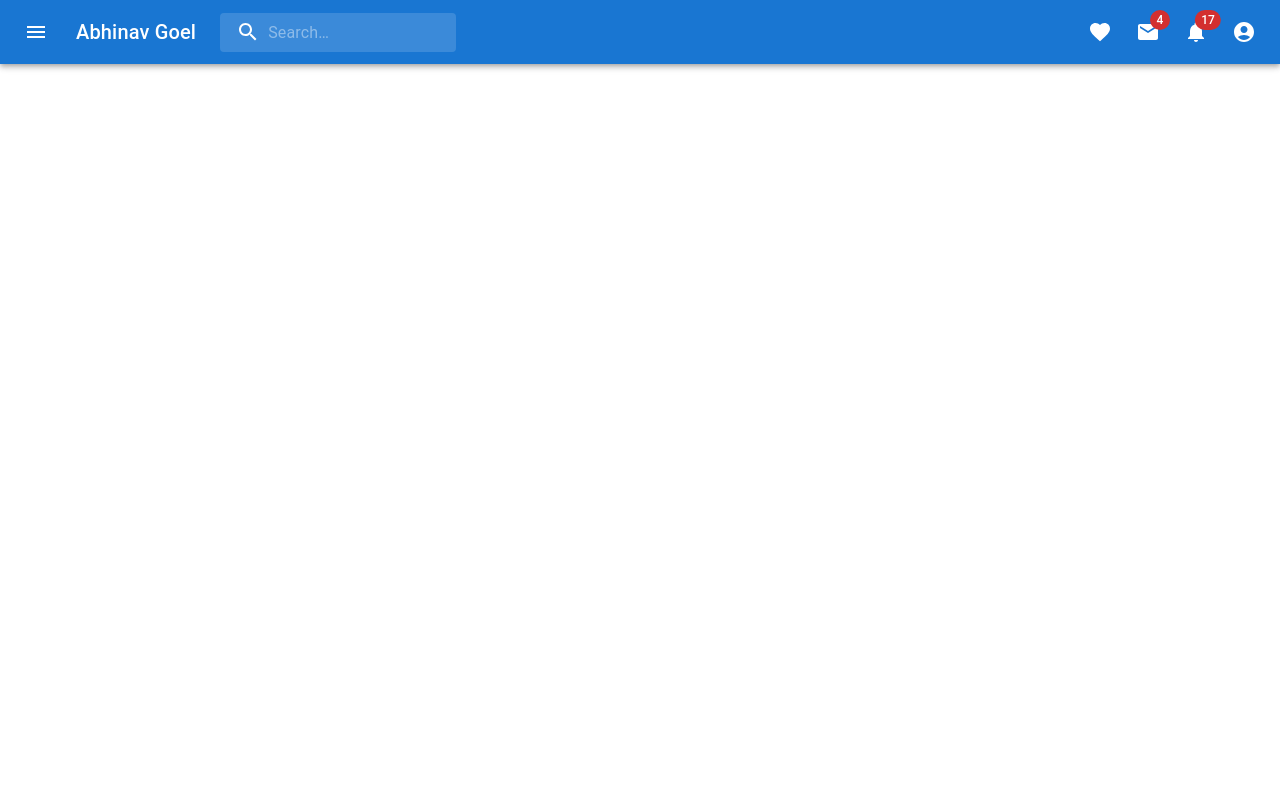
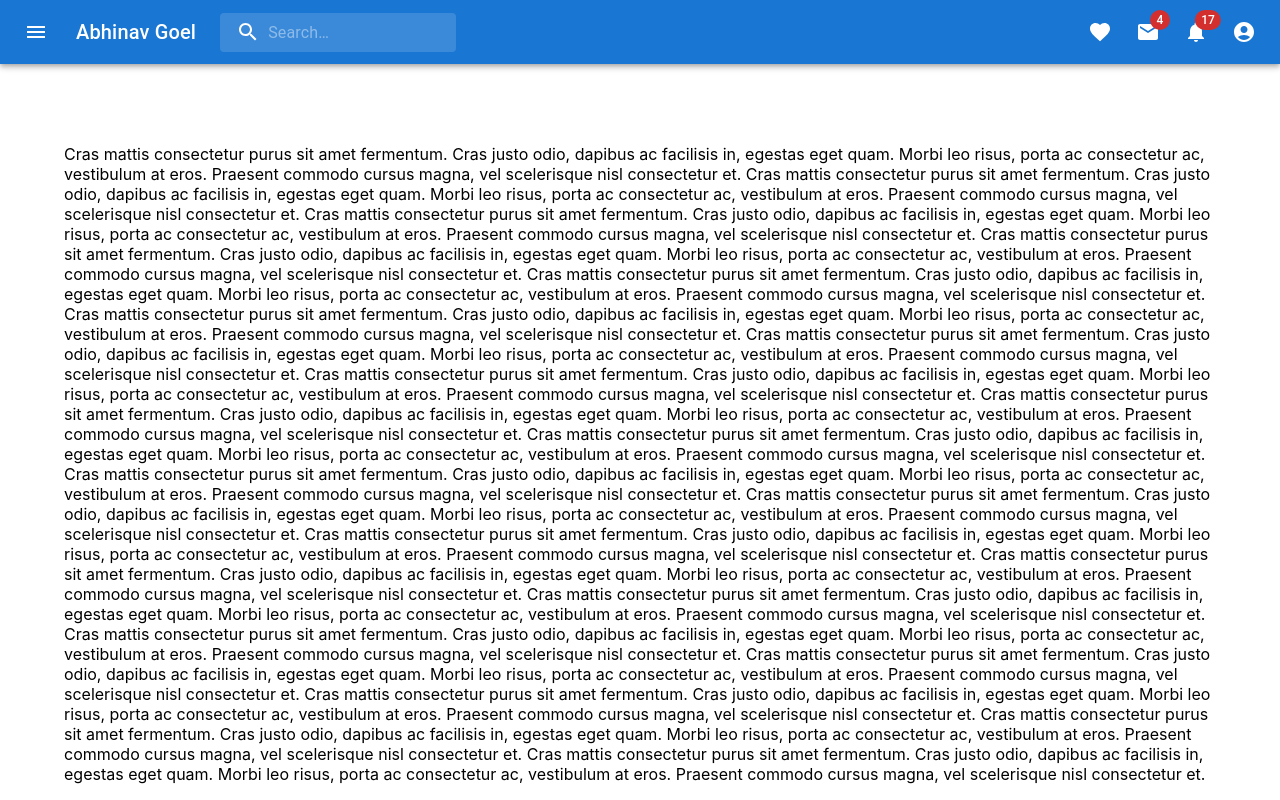
Before and after one commit to abhinavgo1000/openai-messenger-react-app, a React (Create React App) app: page / in a window 1280 px wide. Built offline with nearby package versions, Linux system fonts and the light colour scheme.

Commit message:
scroll up functionality added

```diff
--- a/src/App.js
+++ b/src/App.js
@@ -1,9 +1,72 @@
+import * as React from 'react';
+import Box from '@mui/material/Box';
+import Toolbar from '@mui/material/Toolbar';
+import useScrollTrigger from '@mui/material/useScrollTrigger';
+import Container from '@mui/material/Container';
+import Fab from '@mui/material/Fab';
+import Fade from '@mui/material/Fade';
+import KeyboardArrowUpIcon from '@mui/icons-material/KeyboardArrowUp';
+
 import './App.css';
 import PageHeader from './components/PageHeader/PageHeader';
 
-function App() {
+function ScrollTop(props) {
+  const { children, window } = props;
+
+  const trigger = useScrollTrigger({
+      target: window ? window() : undefined,
+      disableHysteresis: true,
+      threshold: 100,
+  });
+
+  const handleClick = (event) => {
+      const anchor = (event.target.ownerDocument || document).querySelector(
+          '#back-to-top-anchor',
+      );
+
+      if (anchor) {
+          anchor.scrollIntoView({
+              block: 'center',
+          });
+      }
+  };
+
   return (
-    <PageHeader></PageHeader>
+      <Fade in={trigger}>
+          <Box
+              onClick={handleClick}
+              role="presentation"
+              sx={{ position: 'fixed', bottom: 16, right: 16 }}
+          >
+              {children}
+          </Box>
+      </Fade>
+  );
+}
+
+function App(props) {
+  return (
+    <React.Fragment>
+      <PageHeader></PageHeader>
+      <Toolbar id="back-to-top-anchor" />
+      <Container>
+        <Box sx={{ my: 2 }}>
+          {[...new Array(20)]
+            .map(
+              () => `Cras mattis consectetur purus sit amet fermentum.
+Cras justo odio, dapibus ac facilisis in, egestas eget quam.
+Morbi leo risus, porta ac consectetur ac, vestibulum at eros.
+Praesent commodo cursus magna, vel scelerisque nisl consectetur et.`,
+            )
+            .join('\n')}
+        </Box>
+      </Container>
+      <ScrollTop {...props}>
+        <Fab size="small" aria-label="scroll back to top">
+          <KeyboardArrowUpIcon />
+        </Fab>
+      </ScrollTop>
+    </React.Fragment>
   );
 }
 
```
